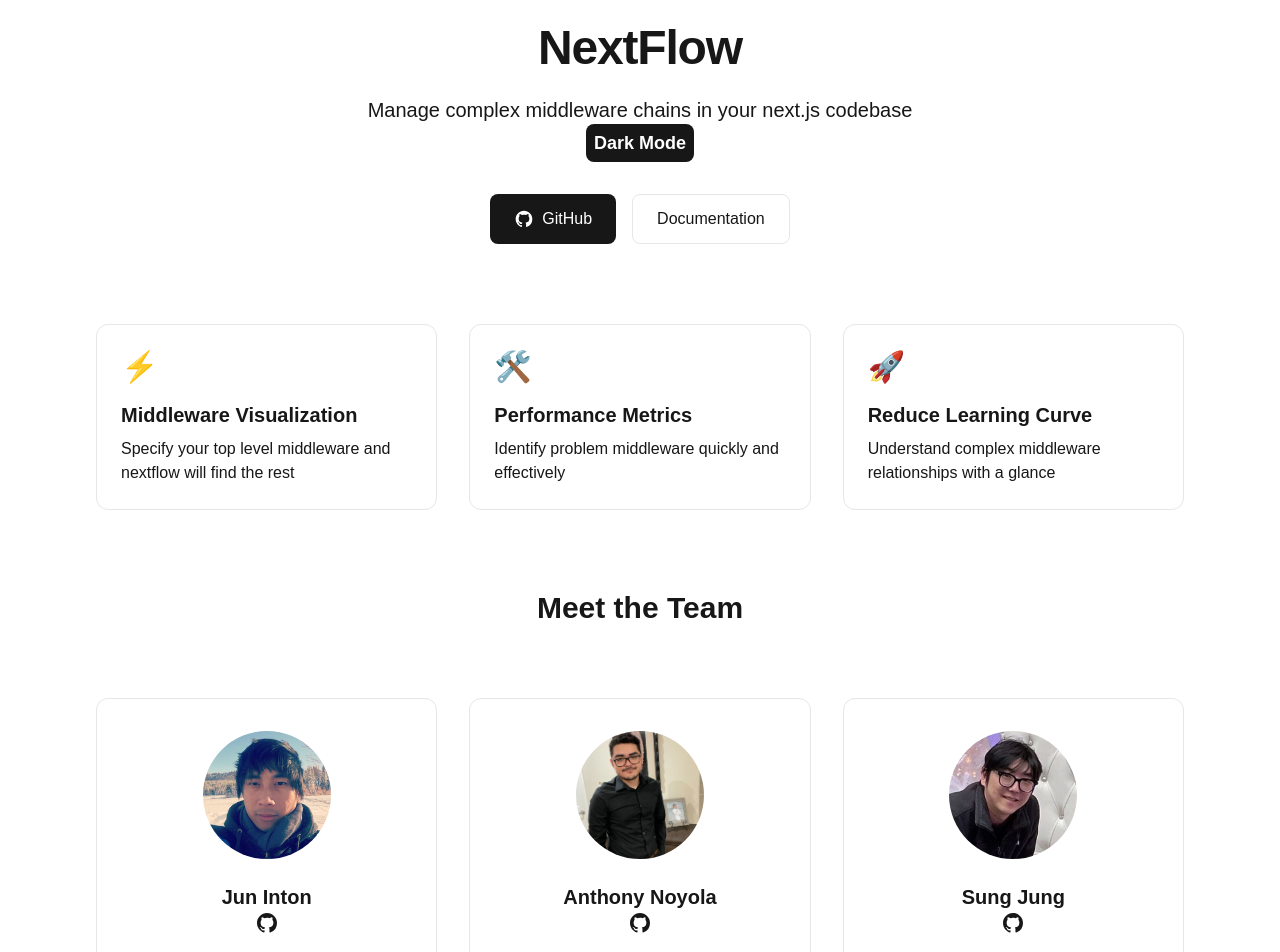
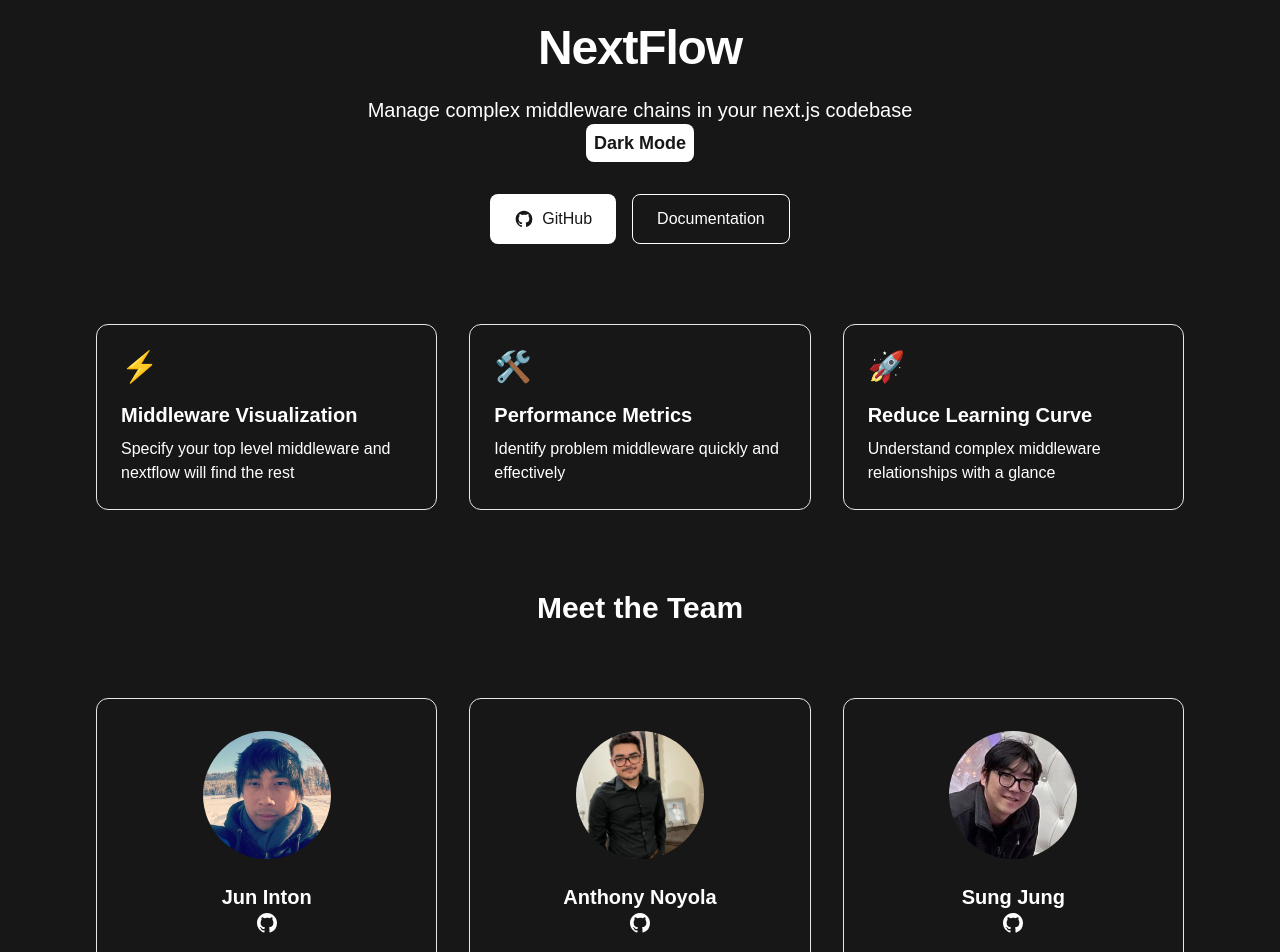
Before and after one commit to JunInton/nextvis, a Next.js app: page / in a window 1280 px wide. Shown: the part 120-1072 px from the top of the page. Built offline with nearby package versions, Linux system fonts and the light colour scheme.

Commit message:
bg + text color updates

```diff
--- a/src/app/globals.css
+++ b/src/app/globals.css
@@ -9,7 +9,7 @@
 
 @media (prefers-color-scheme: dark) {
   :root {
-    --background: #0a0a0a;
+    --background: #0a0a0a;;
     --foreground: #ededed;
   }
 }
--- a/src/app/page.tsx
+++ b/src/app/page.tsx
@@ -1,3 +1,4 @@
+
 'use client'
 
 import { Disclosure, DisclosureButton, DisclosurePanel, Menu, MenuButton, MenuItem, MenuItems } from '@headlessui/react'
@@ -140,23 +141,23 @@ export default function Home() {
         </div>
       </DisclosurePanel>
     </Disclosure>
-    <div className="min-h-screen bg-background bg-white dark:bg-black">
+    <div className="min-h-screen bg-foreground dark:bg-background">
       <main className="max-w-6xl mx-auto px-4 sm:px-6 lg:px-8 py-20">
         <div className="text-center mb-20">
-          <h1 className="text-5xl font-bold tracking-tight mb-6 dark:text-background">
+          <h1 className="text-5xl font-bold tracking-tight mb-6 text-background dark:text-foreground">
             NextFlow
           </h1>
-          <p className="text-xl dark:text-background mb-8 max-w-3xl mx-auto">
+          <p className="text-xl text-background dark:text-foreground mb-8 max-w-3xl mx-auto">
             Manage complex middleware chains in your
             next.js codebase
-          <button onClick={toggleTheme} className="flex justify-center items-center m-auto text-lg w-fit dark:bg-background bg-foreground text-background dark:text-foreground hover:opacity-90 transition-color duration-200 ease-in-out rounded-lg font-semibold py-[5px] px-2">Dark Mode</button>
+          <button onClick={toggleTheme} className="flex justify-center items-center m-auto text-lg w-fit dark:bg-foreground bg-background text-foreground dark:text-background hover:opacity-90 transition-color duration-200 ease-in-out rounded-lg font-semibold py-[5px] px-2">Dark Mode</button>
           </p>
           <div className="flex gap-4 justify-center">
             <a
               href="https://github.com/oslabs-beta/NextFlow"
               target="_blank"
               rel="noopener noreferrer"
-              className="px-6 py-3 bg-foreground dark:bg-background text-background dark:text-foreground rounded-lg font-medium hover:opacity-90 transition-opacity flex items-center gap-2"
+              className="px-6 py-3 bg-background dark:bg-foreground text-foreground dark:text-background rounded-lg font-medium hover:opacity-90 transition-opacity flex items-center gap-2"
             >
               <svg
                 className="w-5 h-5"
@@ -174,7 +175,7 @@ export default function Home() {
             </a>
             <a
               href="/docs"
-              className="px-6 py-3 border border-foreground/20 text-foreground dark:text-background rounded-lg font-medium hover:bg-foreground/5 transition-colors"
+              className="px-6 py-3 border border-background dark:border-foreground bg-foreground dark:bg-background text-background dark:text-foreground rounded-lg font-medium hover:bg-foreground/5 transition-colors"
             >
               Documentation
             </a>
@@ -203,10 +204,10 @@ export default function Home() {
           ].map((feature, index) => (
             <div
               key={index}
-              className="p-6 rounded-xl border border-foreground/10 hover:shadow-lg transition-shadow bg-background"
+              className="p-6 rounded-xl border border-background/10 hover:shadow-lg transition-shadow bg-foreground dark:bg-background text-background dark:text-foreground"
             >
               <div className="text-3xl mb-4">{feature.icon}</div>
-              <h3 className="text-xl font-semibold mb-2 text-foreground">
+              <h3 className="text-xl font-semibold mb-2 text-background dark:text-foreground">
                 {feature.title}
               </h3>
               <p className="text-foreground/70">{feature.description}</p>
@@ -214,7 +215,7 @@ export default function Home() {
           ))}
         </div>
         <div className="mb-20">
-          <h2 id ="team" className="text-3xl font-bold text-center mb-12 text-foreground dark:text-background">
+          <h2 id ="team" className="text-3xl font-bold text-center mb-12 text-background dark:text-foreground">
             Meet the Team
           </h2>
           <svg className="size-6 animate-bounce">
@@ -250,7 +251,7 @@ export default function Home() {
             ].map((member, index) => (
               <div
                 key={index}
-                className="flex flex-col items-center p-8 rounded-xl border border-foreground/10 hover:shadow-lg transition-shadow bg-background"
+                className="flex flex-col items-center p-8 rounded-xl border border-foreground/10 hover:shadow-lg transition-shadow bg-foreground dark:bg-background"
               >
                 <div className="w-32 h-32 relative rounded-full overflow-hidden mb-6 bg-foreground/5">
                   <Image
@@ -267,7 +268,7 @@ export default function Home() {
                     }}
                   />
                 </div>
-                <h3 className="text-xl font-semibold text-foreground text-center">
+                <h3 className="text-xl font-semibold text-background dark:text-foreground text-center">
                   {member.name}
                 </h3>
                 <div className="flex gap-4">
@@ -275,7 +276,7 @@ export default function Home() {
                     href={member.github}
                     target="_blank"
                     rel="noopener noreferrer"
-                    className="text-foreground/60 hover:text-foreground transition-colors"
+                    className="text-background dark:text-foreground hover:text-background transition-colors"
                     aria-label={`${member.name}'s GitHub`}
                   >
                     <svg
@@ -295,7 +296,7 @@ export default function Home() {
             ))}
           </div>
         </div>
-        <footer className="text-center dark:text-background">
+        <footer className="text-center text-background dark:text-foreground">
           <p>Built with ❤️ by the oslabs community</p>
         </footer>
       </main>
```
